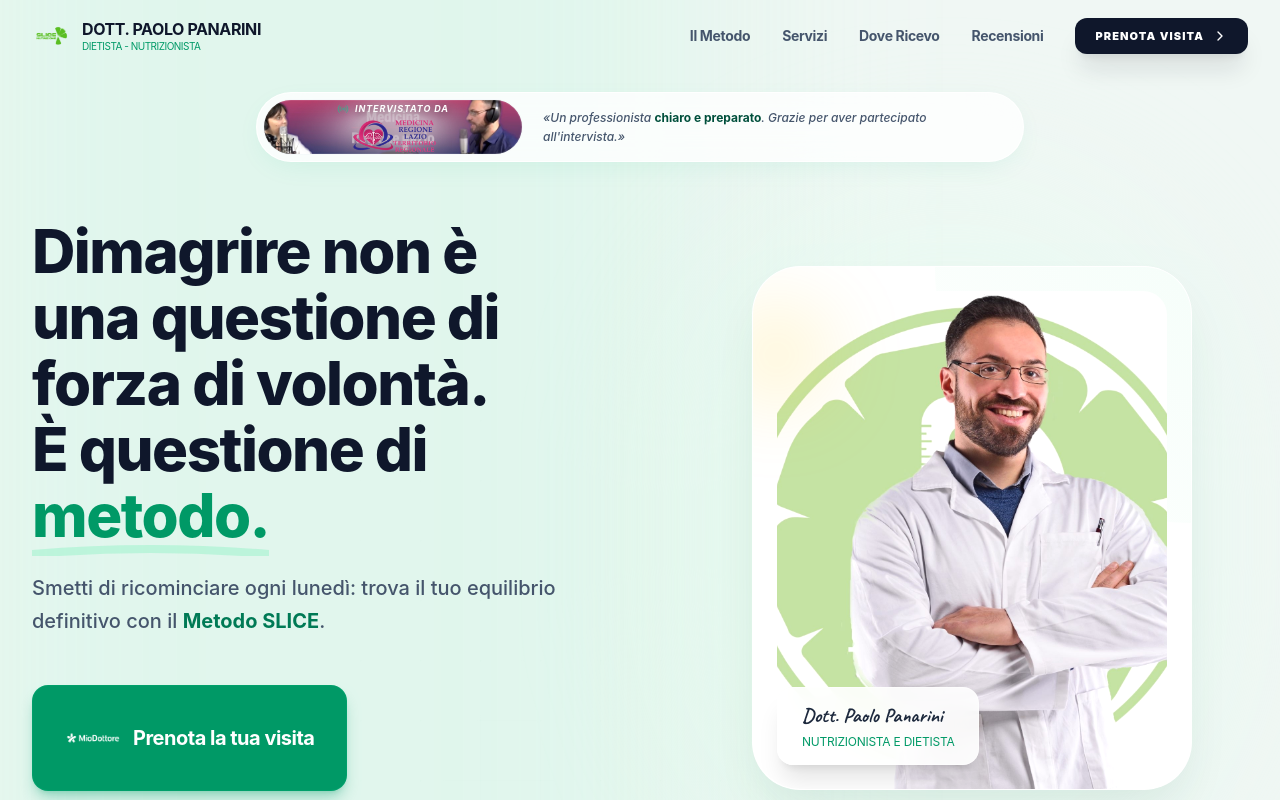
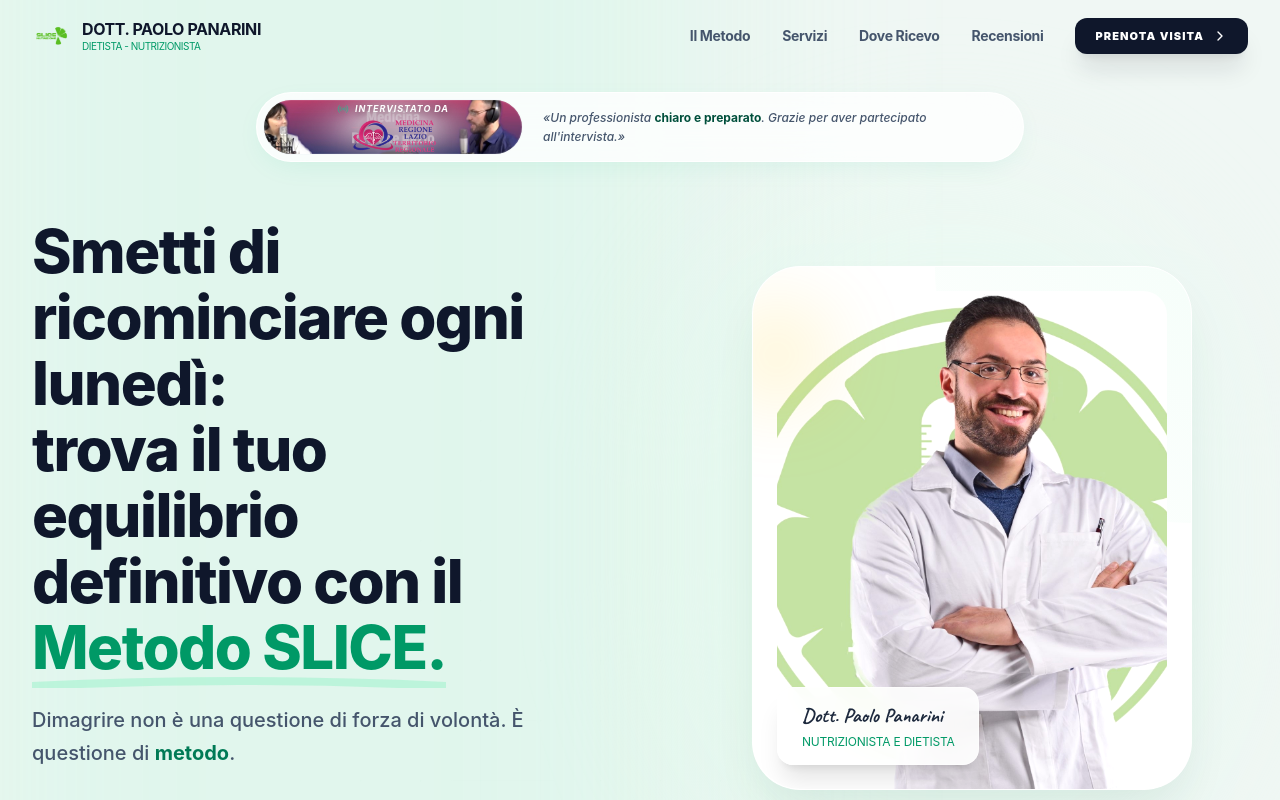
Before and after one commit to Thommy-String/drslice, a React (Vite) app: page / in a window 1280 px wide. Shown: the top 800 px of the page. Built offline with nearby package versions, Linux system fonts and the light colour scheme.

Commit message:
Swap h1 and subtitle text in HeroSection

```diff
--- a/src/components/HeroSection.jsx
+++ b/src/components/HeroSection.jsx
@@ -67,16 +67,16 @@ export function HeroSection() {
 
               <div className="mb-8 lg:mb-12 mt-4 lg:mt-0">
                 <h1 className="text-4xl sm:text-5xl lg:text-6xl font-extrabold tracking-tight text-slate-900 leading-[1.1] mb-6">
-                  Dimagrire non è una questione di forza di volontà. <br className="hidden lg:block" />
-                  È questione di <span className="text-emerald-600 relative inline-block">
-                    metodo.
+                  Smetti di ricominciare ogni lunedì: <br className="hidden lg:block" />
+                  trova il tuo equilibrio definitivo con il <span className="text-emerald-600 relative inline-block">
+                    Metodo SLICE.
                     <svg className="absolute -bottom-2 left-0 w-full h-3 text-emerald-200/60 -z-10" viewBox="0 0 100 12" preserveAspectRatio="none">
                       <path d="M0,10 Q50,0 100,10" stroke="currentColor" strokeWidth="8" fill="none" strokeLinecap="round" />
                     </svg>
                   </span>
                 </h1>
                 <p className="text-lg sm:text-xl text-slate-600 leading-relaxed font-medium max-w-xl mx-auto lg:mx-0">
-                  Smetti di ricominciare ogni lunedì: trova il tuo equilibrio definitivo con il <span className="text-emerald-700 font-bold">Metodo SLICE</span>.
+                  Dimagrire non è una questione di forza di volontà. È questione di <span className="text-emerald-700 font-bold">metodo</span>.
                 </p>
               </div>
 
@@ -180,16 +180,16 @@ export function HeroSection() {
               {/* Service tags moved right under the hero image */}
               <div className="block lg:hidden w-full max-w-sm mx-auto mt-6 text-center">
                  <h1 className="text-3xl sm:text-4xl font-extrabold tracking-tight text-slate-900 leading-[1.1] mb-3">
-                   Dimagrire non è una questione di forza di volontà. <br />
-                   È questione di <span className="text-emerald-600 relative inline-block">
-                     metodo.
+                   Smetti di ricominciare ogni lunedì: <br />
+                   il <span className="text-emerald-600 relative inline-block">
+                     Metodo SLICE
                      <svg className="absolute -bottom-2 left-0 w-full h-2 text-emerald-200/60 -z-10" viewBox="0 0 100 12" preserveAspectRatio="none">
                        <path d="M0,10 Q50,0 100,10" stroke="currentColor" strokeWidth="8" fill="none" strokeLinecap="round" />
                      </svg>
-                   </span>
+                   </span> cambia le regole.
                  </h1>
                  <p className="text-sm sm:text-base text-slate-600 leading-relaxed font-medium max-w-xs mx-auto mb-5">
-                   Smetti di ricominciare ogni lunedì: il <span className="text-emerald-700 font-bold">Metodo SLICE</span> cambia le regole.
+                   Dimagrire non è una questione di forza di volontà. È questione di <span className="text-emerald-700 font-bold">metodo</span>.
                  </p>
                  <div className="flex flex-col gap-3 w-full mb-6">
                    <Button
```
